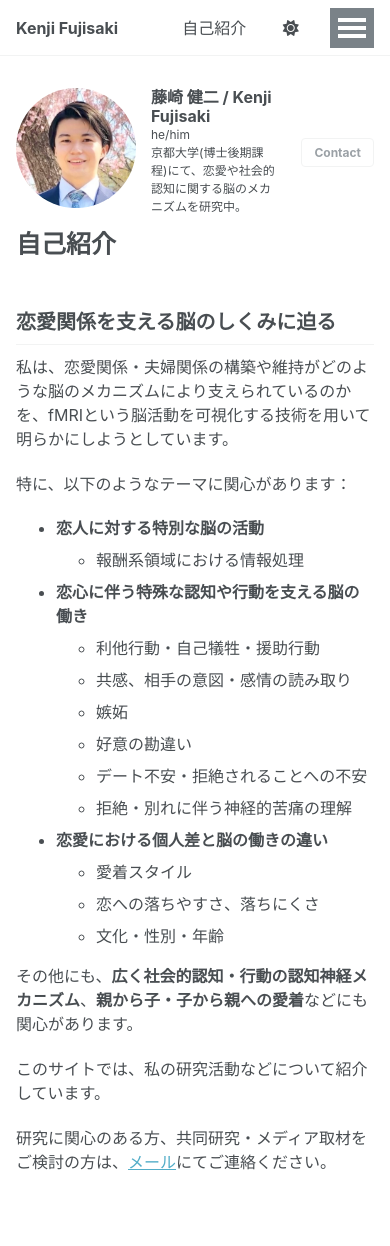
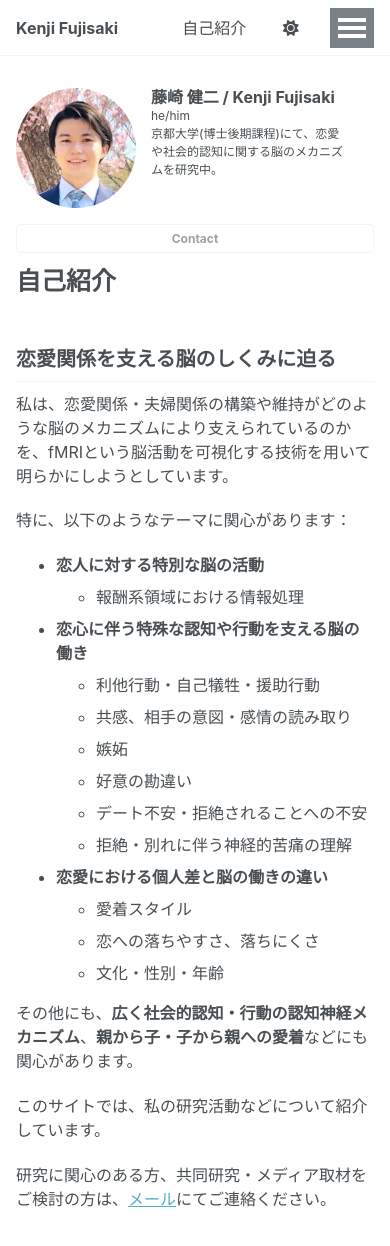
Before and after one commit to kenjifujisaki-research/kenjifujisaki-research.github.io, a Jekyll site: the page built from _pages/about.md, in a window 390 px wide and 1400 px high. Shown: the top 1246 px of the window. Built offline with Jekyll 4.4.1, drawn with Linux system fonts in a browser that asks for light colours.

Commit message:
Update author-profile.html

```diff
--- a/_includes/author-profile.html
+++ b/_includes/author-profile.html
@@ -38,8 +38,22 @@
     {% if author.bio %}<p class="author__bio">{{ author.bio }}</p>{% endif %}
   </div>
 
+  <style>
+@media screen and (max-width: 767px) {
+  .contact-button {
+    order: 1;
+    margin-top: 1rem;
+  }
+
+  .author__urls-wrapper {
+    display: flex;
+    flex-direction: column;
+  }
+}
+</style>
+
   <div class="author__urls-wrapper">
-    <button class="btn btn--inverse">Contact</button>
+    <button class="btn btn--inverse contact-button">Contact</button>
     <ul class="author__urls social-icons">
       <!-- Font Awesome icons / Biographic information  -->
       {% if author.location %}
```
